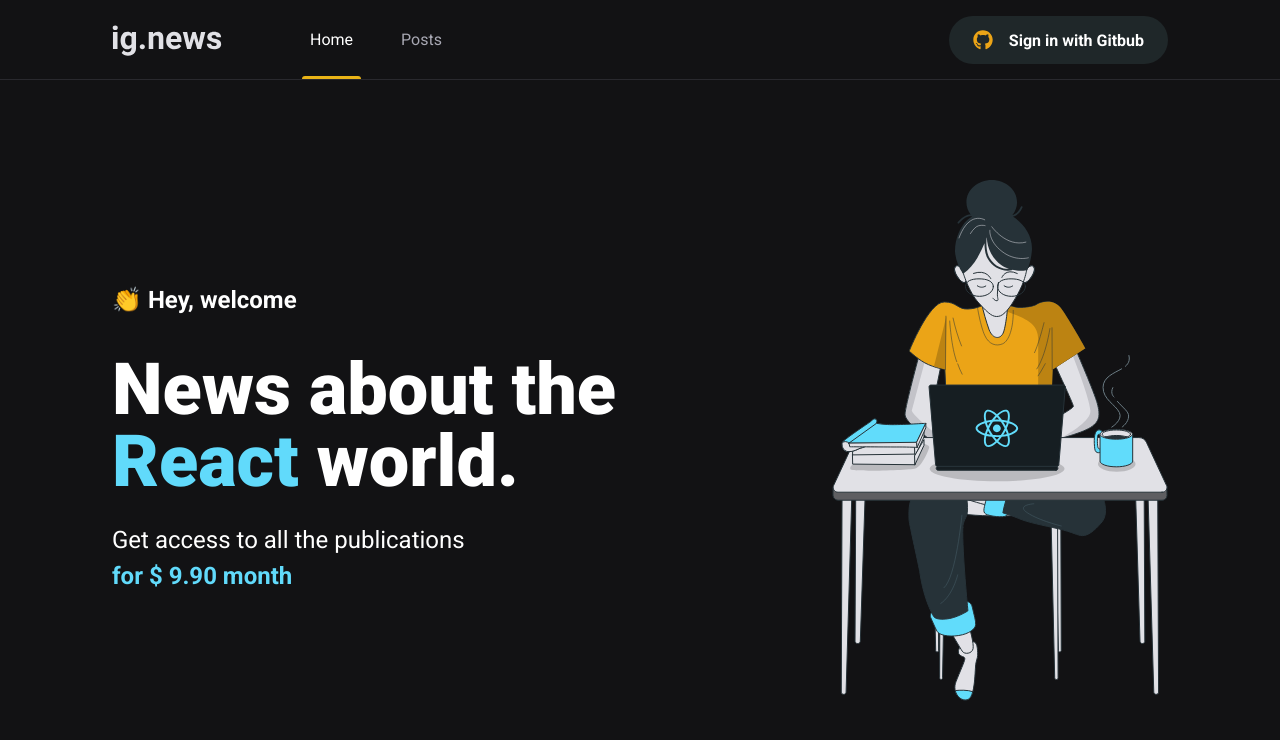
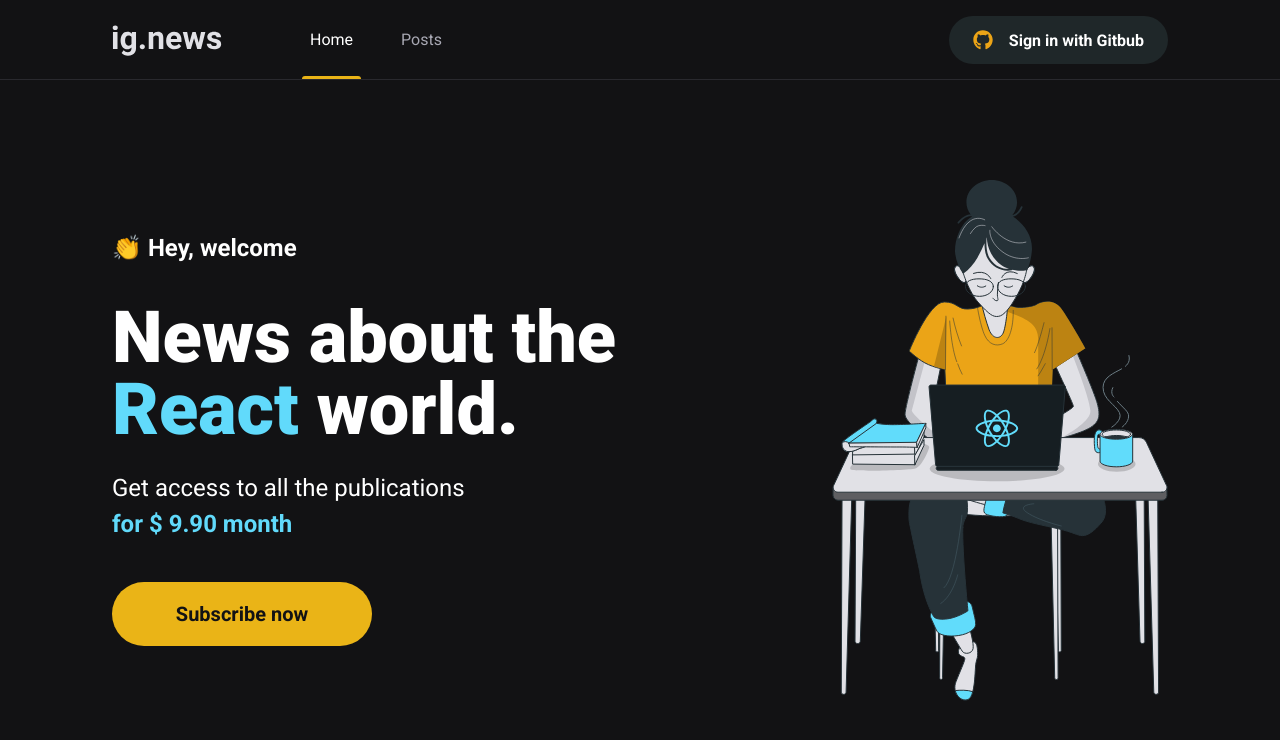
Before and after one commit to lyandeveloper/Ignews, a Next.js app: page / in a window 1280 px wide. Shown: the top 740 px of the page. Built offline with nearby package versions, Linux system fonts and the light colour scheme.

Commit message:
feat: style subscribe button

```diff
--- /dev/null
+++ b/src/components/SubscribeButton/index.tsx
@@ -0,0 +1,9 @@
+import styles from './styles.module.scss';
+
+export function SubscribeButton() {
+  return (
+    <button type="button" className={styles.subscribeButton}>
+        Subscribe now
+    </button>
+  );
+}
--- /dev/null
+++ b/src/components/SubscribeButton/styles.module.scss
@@ -0,0 +1,20 @@
+.subscribeButton {
+    height: 4rem;
+    width: 260px;
+    border: 0;
+    border-radius: 2rem;
+    background: var(--yellow);
+    color: var(--gray-900);
+    font-size: 1.25rem;
+    font-weight: bold;
+
+    display: flex;
+    align-items: center;
+    justify-content: center;
+
+    transition: filter 0.2s;
+
+    &:hover {
+        filter: brightness(0.8);
+    }
+}
--- a/src/pages/home.module.scss
+++ b/src/pages/home.module.scss
@@ -39,4 +39,8 @@
             font-weight: bold;
         }
     }
+
+    button {
+        margin-top: 2.5rem;
+    }
 }
--- a/src/pages/index.tsx
+++ b/src/pages/index.tsx
@@ -1,4 +1,5 @@
 import Head from "next/head";
+import { SubscribeButton } from "../components/SubscribeButton";
 import styles from './home.module.scss';
 
 export default function Home() {
@@ -16,6 +17,8 @@
             Get access to all the publications <br />
             <span>for $ 9.90 month</span>
           </p>
+
+          <SubscribeButton/>
         </section>
 
         <img src="/images/avatar.svg" alt="Girl coding" />
```
